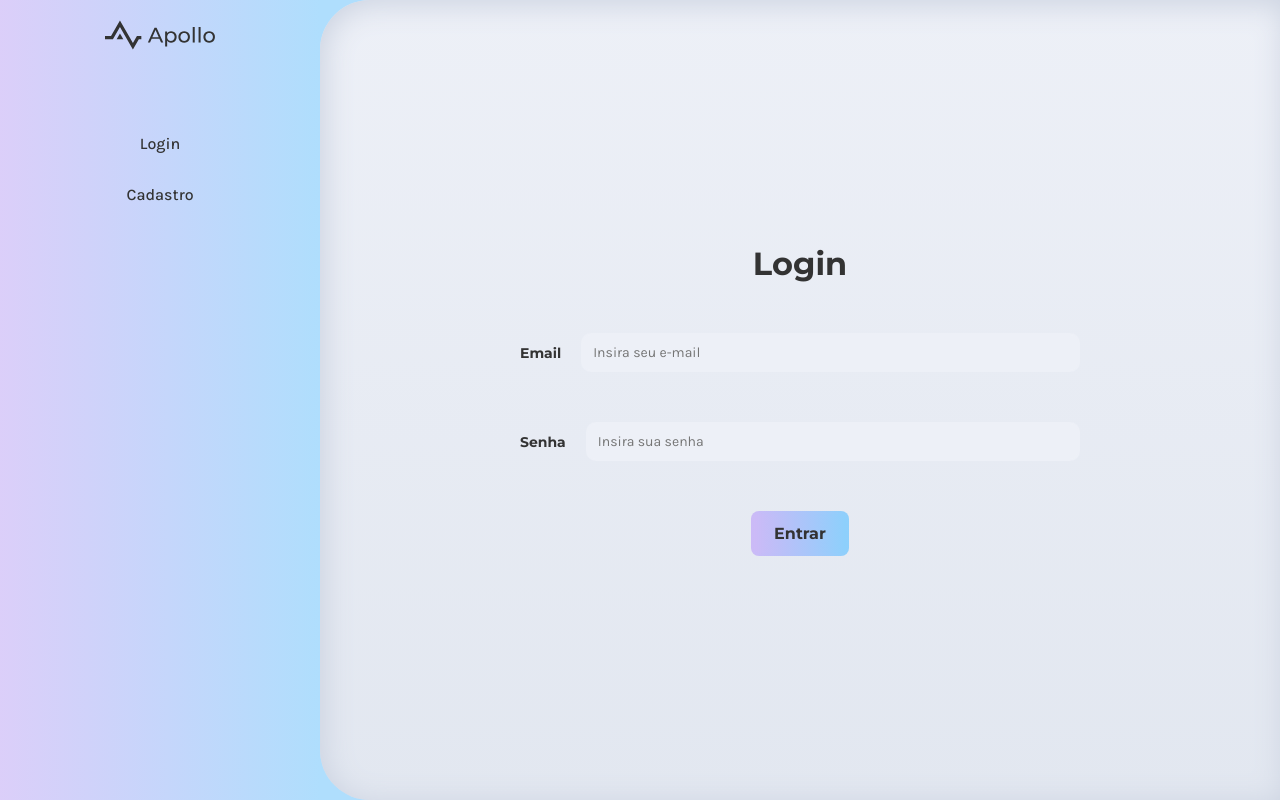
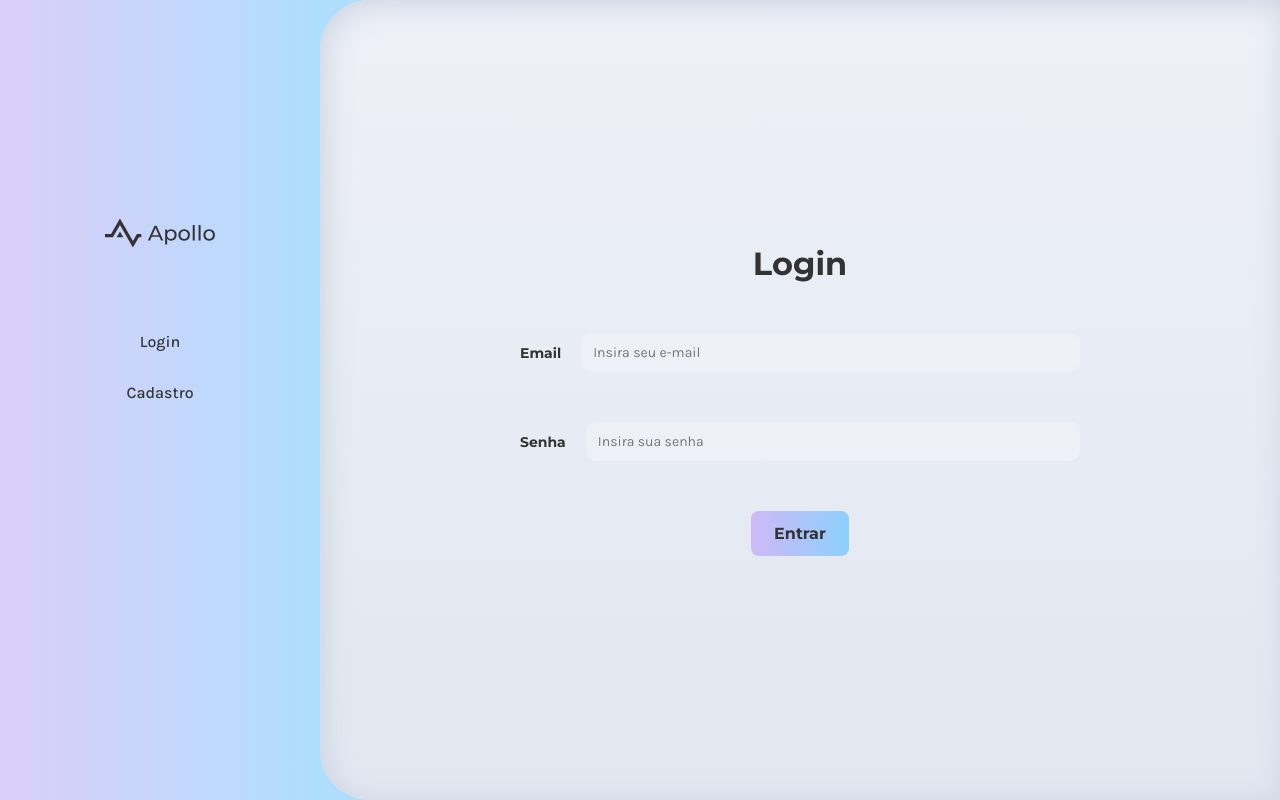
Before and after one commit to pedrohrodrig/LabEngSoft2-Frontend, a React (Create React App) app in the folder frontend/: page /login in a window 1280 px wide. Built offline with nearby package versions, Linux system fonts and the light colour scheme.

Commit message:
Adapta navbar e homepage para usuário logado ou nao

```diff
--- a/frontend/src/components/navbar/navbar.css
+++ b/frontend/src/components/navbar/navbar.css
@@ -30,6 +30,14 @@
     justify-content: flex-start;
 }
 
+.navbar .notLogged {
+  height: 75%;
+  display: flex;
+  flex-direction: column;
+  gap: 8vh;
+  justify-content: center;
+}
+
 .navbar .footer {
     display: flex;
     align-items: center;
--- a/frontend/src/components/navbar/navbar.js
+++ b/frontend/src/components/navbar/navbar.js
@@ -4,8 +4,11 @@ import Logo from "../logo/logo";
 import UserPhoto from "../userphoto/userphoto";
 import Button from "../button/button";
 import Tabs from "../tabs/tabs";
+import axios from "axios";
+import { NotificationManager } from 'react-notifications';
 
 import "./navbar.css";
+import urls from "../../utils/urls";
 
 function Navbar({ className }) {
     const classes = `navbar ${className}`;
@@ -14,7 +17,22 @@ function Navbar({ className }) {
     useEffect(() => {
       if(Cookies.get('access_token'))
         setIsAuthenticated(true);
-    }, [])
+    }, [isAuthenticated])
+
+    const onLogout = async () => {
+      await axios.get(
+        `${urls.baseURL}/logout/`,
+      )
+      .then(() => {
+        Cookies.remove('access_token');
+        Cookies.remove('refresh_token');
+        setIsAuthenticated(false);
+        //NotificationManager.info("Logout realizado");
+      })
+      .catch((error) => {
+        NotificationManager.error("Erro ao deslogar", error)
+      })
+    }
 
     return (
         <div className={classes}>
@@ -35,11 +53,13 @@ function Navbar({ className }) {
                     text="Logout"
                     icon="left"
                     iconType="logout"
-                    to="" />
+                    to=""
+                    onClick={onLogout}
+                  />
               </div>
             </>
           ) : (
-            <div className="content">
+            <div className="notLogged">
               <Logo className="black" />
               <Tabs
                 labels={["Login", "Cadastro"]}
--- a/frontend/src/pages/home/homepage.js
+++ b/frontend/src/pages/home/homepage.js
@@ -1,12 +1,13 @@
 import React, {useEffect} from "react";
 import { useNavigate } from "react-router-dom";
+import Cookies from "js-cookie";
 import Button from "../../components/button/button";
 
 function HomePage() {
   const navigate = useNavigate();
 
   useEffect(() => {
-    if(localStorage.getItem('access_token') === null){
+    if(!Cookies.get('access_token')){
       navigate("/login");
     }
   }, [navigate]);
```
